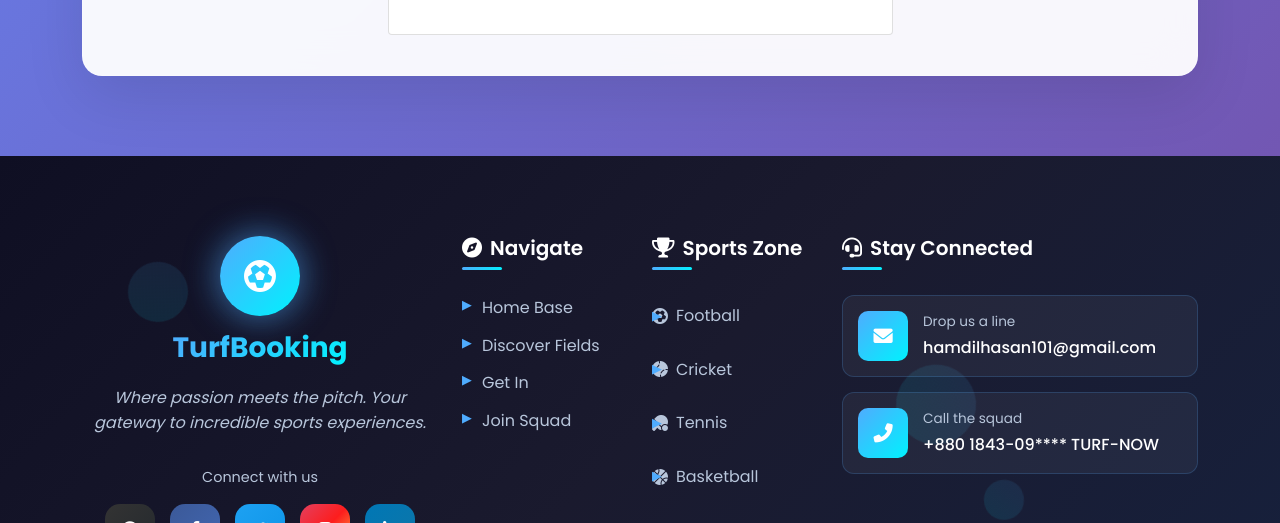
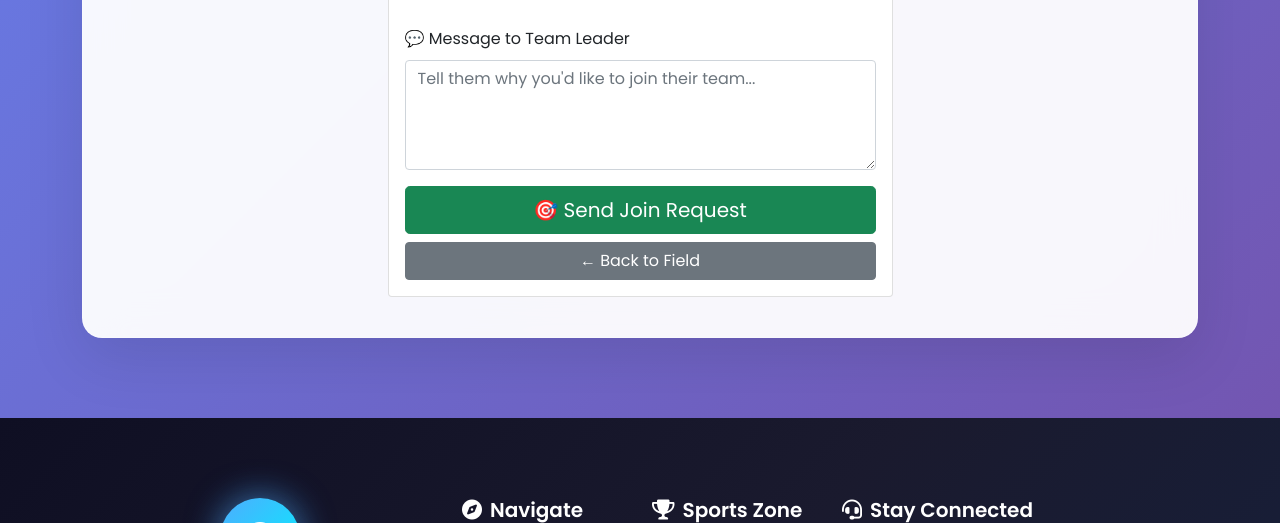
Before and after one commit to ENiGMA-101/Arena-Finder_book-my-field, a Django app: template bookings/templates/bookings/join_team.html in a window 1280 px wide. Shown: the part 399-922 px from the top of the page. Run offline with Django 4.2, Linux system fonts and the light colour scheme; the template is opened without the code that fills it, so the values that code supplies are empty.

Commit message:
join-team latest

```diff
--- a/bookings/templates/bookings/join_team.html
+++ b/bookings/templates/bookings/join_team.html
@@ -24,7 +24,23 @@
                     {% endif %}
                 </div>
 
+                <form method="post" class="mt-4">
+                    {% csrf_token %}
+                    <div class="mb-3">
+                        <label for="message" class="form-label">💬 Message to Team Leader</label>
+                        <textarea name="message" class="form-control" rows="4"
+                                  placeholder="Tell them why you'd like to join their team..."></textarea>
+                    </div>
 
+                    <div class="d-grid gap-2">
+                        <button type="submit" class="btn btn-success btn-lg">
+                            🎯 Send Join Request
+                        </button>
+                        <a href="{% url 'fields:field_detail' team_formation.booking.field.id %}" class="btn btn-secondary">
+                            ← Back to Field
+                        </a>
+                    </div>
+                </form>
             </div>
         </div>
     </div>
```
